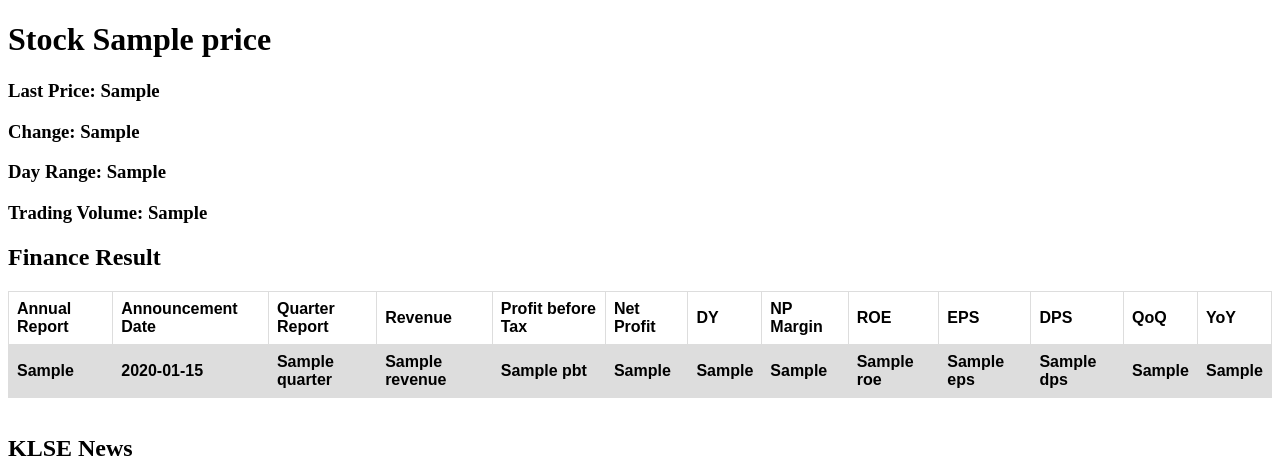
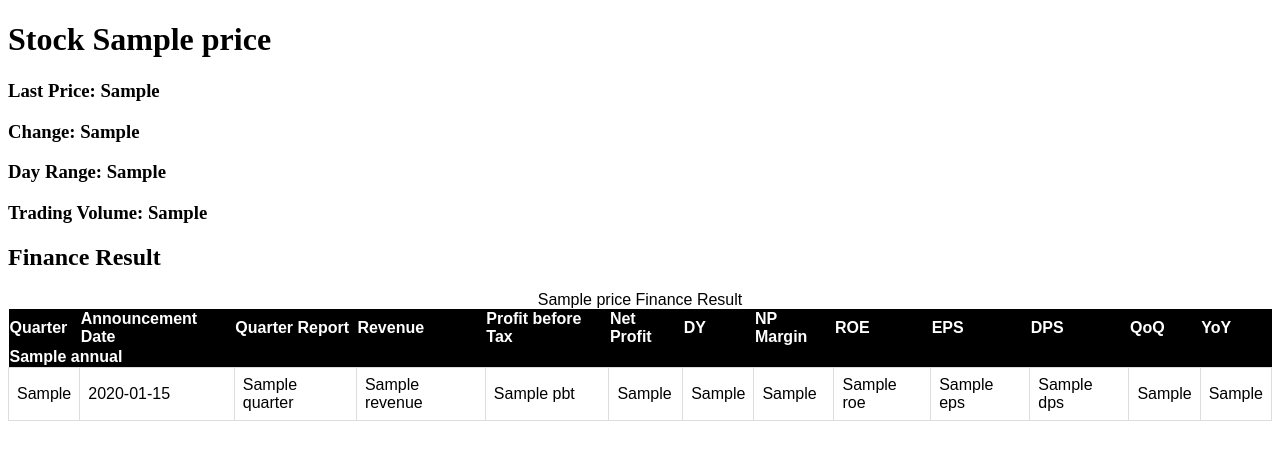
Before and after one commit to kerncl/bursa-stock-analysis, a Flask app: template src/web/templates/stock.html in a window 1280 px wide. Shown: the top 460 px of the page. Run offline with Flask 2, Linux system fonts and the light colour scheme; the template is opened without the code that fills it: most values are stand-ins (such as "Sample title", 1, 10 or a date in 2020); lists and menus that the app fills with data are empty.

Commit message:
customize container class and stock page

```diff
--- a/src/web/static/custom.css
+++ b/src/web/static/custom.css
@@ -3,12 +3,16 @@ table {
     border-collapse: collapse;
     width: 100%;
 }
-td, th{
+td{
     border: 1px solid #dddddd;
     text-align: left;
     padding: 8px;
 }
-
+th{
+    color: white;
+    background-color: black;
+    text-align: left;
+}
 tr:nth-child(even){
     background-color: #dddddd;
 }
--- a/src/web/templates/stock.html
+++ b/src/web/templates/stock.html
@@ -13,8 +13,9 @@
     <h3> Trading Volume: {{ price['Trading Volume'] }}</h3>
     <h2> Finance Result </h2>
     <table>
+        <caption>{{ price.name }} Finance Result</caption>
         <tr>
-            <th>Annual Report</th>
+            <th>Quarter</th>
             <th>Announcement Date</th>
             <th>Quarter Report</th>
             <th>Revenue</th>
@@ -28,24 +29,28 @@
             <th>QoQ</th>
             <th>YoY</th>
         </tr>
-        {% for row in finance %}
-            <tr>
-                <th>{{ row['F.Y.'] }}</th>
-                <th>{{ row['Ann. Date'] }}</th>
-                <th>{{ row['Quarter'] }}</th>
-                <th>{{ row['Revenue'] }}</th>
-                <th>{{ row['PBT'] }}</th>
-                <th>{{ row['NP'] }}</th>
-                <th>{{ row['EOQ DY'] }}</th>
-                <th>{{ row['NP Margin'] }}</th>
-                <th>{{ row['ROE'] }}</th>
-                <th>{{ row['EPS'] }}</th>
-                <th>{{ row['DPS'] }}</th>
-                <th>{{ row['QoQ'] }}</th>
-                <th>{{ row['YoY'] }}</th>
-            </tr>
+        {% for annual, quarter_list in finance.items() %}
+            <tr><th colspan="13">{{ annual }}</th></tr>
+            {% for quarter in quarter_list %}
+                {% for quarter_no, finance in quarter.items() %}
+                    <tr>
+                        <td>{{ quarter_no }}</td>
+                        <td>{{ finance['Ann. Date'] }}</td>
+                        <td>{{ finance['Quarter'] }}</td>
+                        <td>{{ finance['Revenue'] }}</td>
+                        <td>{{ finance['PBT'] }}</td>
+                        <td>{{ finance['NP'] }}</td>
+                        <td>{{ finance['EOQ DY'] }}</td>
+                        <td>{{ finance['NP Margin'] }}</td>
+                        <td>{{ finance['ROE'] }}</td>
+                        <td>{{ finance['EPS'] }}</td>
+                        <td>{{ finance['DPS'] }}</td>
+                        <td>{{ finance['QoQ'] }}</td>
+                        <td>{{ finance['YoY'] }}</td>
+                    </tr>
+                {% endfor %}
+            {% endfor %}
         {% endfor %}
-        <tr></tr>
     </table>
     <br>
     <h2> KLSE News </h2>
```
Also changed, not shown: src/build_data/finance.py (+36 -25 lines), src/tools/error.py (+8 -0 lines).
